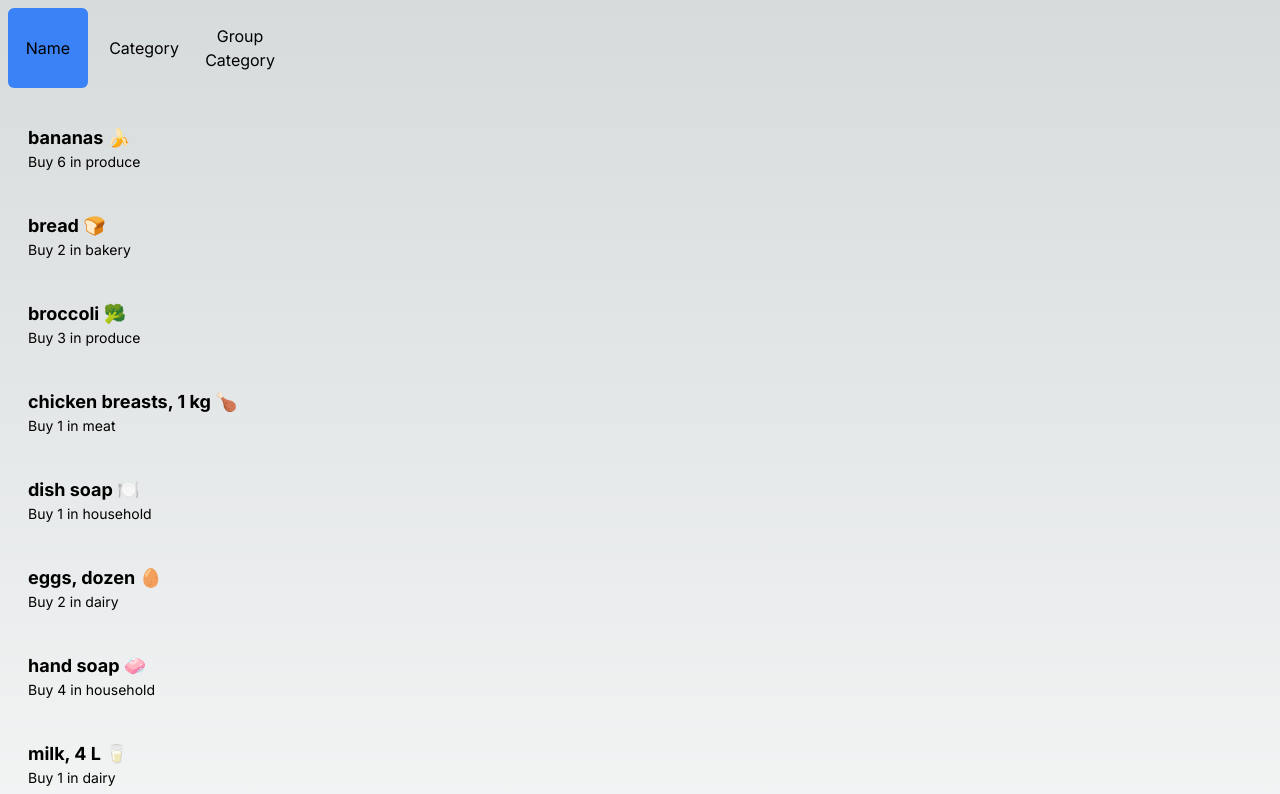
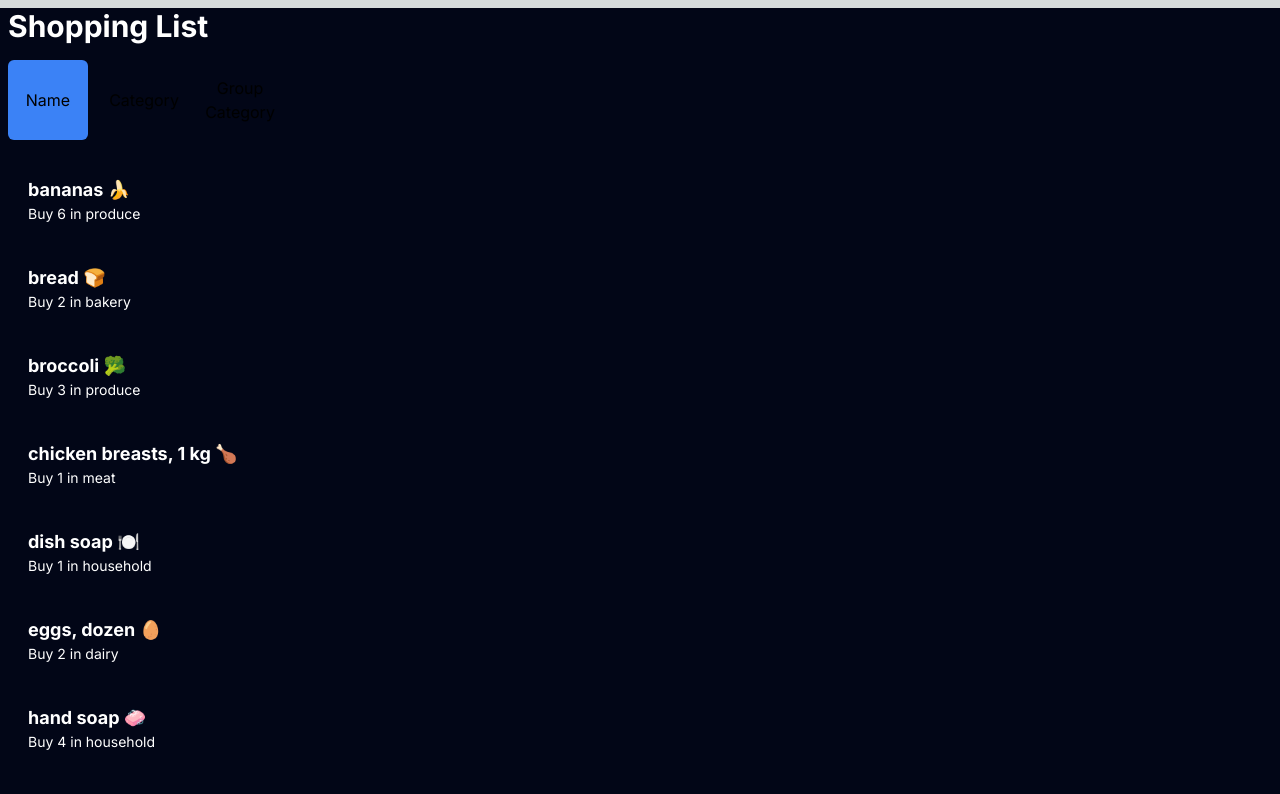
Before and after one commit to Gurleen537/cprg306-assignments, a Next.js app: page /week-5 in a window 1280 px wide. Shown: the top 794 px of the page. Built offline with nearby package versions, Linux system fonts and the light colour scheme.

Commit message:
Update page.js

```diff
--- a/app/week-5/page.js
+++ b/app/week-5/page.js
@@ -3,7 +3,8 @@ import ItemList from './item-list.js';
 export default function Page() {
 
   return (
-    <main>
+    <main className="bg-slate-950 text-white">
+      <h1 className="text-3xl m-2 font-bold">Shopping List</h1>
         <ItemList  />
 
     </main>
```
